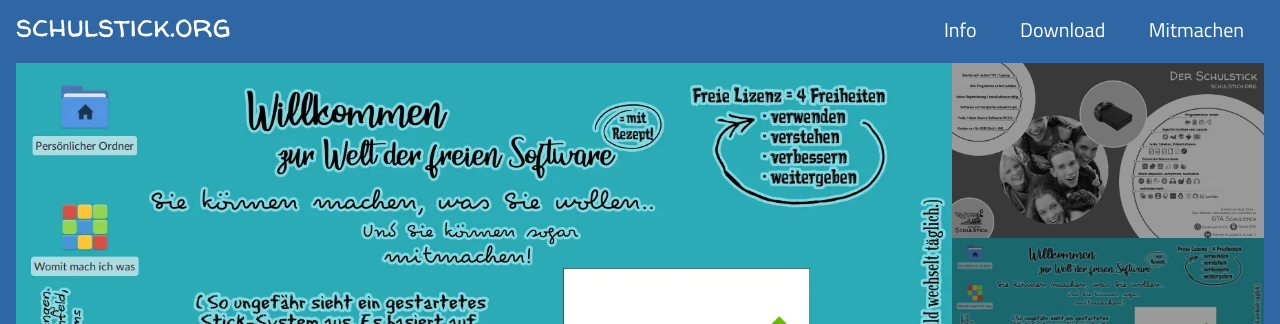
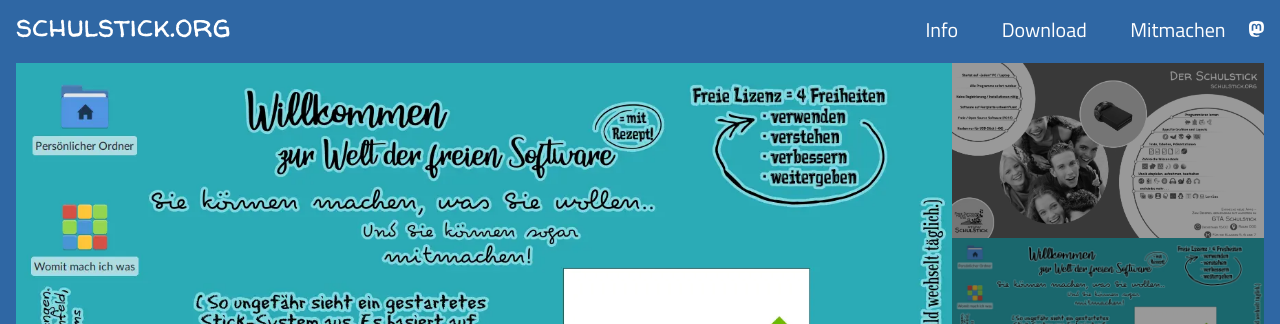
Before and after one commit to fsfw-dresden/schulstick-page, a Jekyll site: the page built from index.md, in a window 1280 px wide. Shown: the top 324 px of the page. Built offline with Jekyll 4.4.1, drawn with Linux system fonts in a browser that asks for light colours.

Commit message:
Add mastodon link

```diff
--- a/_includes/header.html
+++ b/_includes/header.html
@@ -7,6 +7,11 @@
             <a href="#der-freie-software-freies-wissen-schulstick" class="tab">Info</a>
             <a href="#download-und-bespielen-eines-usb-sticks" class="tab">Download</a>
             <a href="#verbesserungsvorschlge--freie-software-lebt-vom-mitmachen--" class="tab">Mitmachen</a>
+            <a rel="me" href="https://dresden.network/@schulstick">
+                <svg height="1em" version="1.1" viewBox="0 0 216.41 232.01" xmlns="http://www.w3.org/2000/svg">
+                     <path d="m107.87 0c-29.661 0.2425-58.193 3.4545-74.821 11.091 0 0-32.977 14.751-32.977 65.081 0 11.525-0.22401 25.305 0.14099 39.919 1.1975 49.22 9.0232 97.729 54.531 109.77 20.982 5.5537 38.998 6.7173 53.507 5.9198 26.311-1.4588 41.082-9.3896 41.082-9.3896l-0.86792-19.091s-18.803 5.9282-39.919 5.2057c-20.921-0.7175-43.008-2.2557-46.392-27.942-0.3125-2.2562-0.46875-4.6696-0.46875-7.2034 0 0 20.538 5.0203 46.566 6.2128 15.915 0.72999 30.839-0.93235 45.998-2.7411 29.07-3.4712 54.382-21.383 57.563-37.749 5.0125-25.781 4.5996-62.915 4.5996-62.915 0-50.33-32.975-65.081-32.975-65.081-16.626-7.6362-45.176-10.848-74.837-11.091h-0.72876zm-33.569 39.326c12.355 0 21.71 4.7487 27.896 14.247l6.015 10.082 6.015-10.082c6.185-9.4987 15.54-14.247 27.896-14.247 10.677 0 19.281 3.7536 25.851 11.076 6.3687 7.3225 9.5398 17.221 9.5398 29.676v60.941h-24.144v-59.15c0-12.469-5.246-18.798-15.74-18.798-11.602 0-17.417 7.5067-17.417 22.352v32.377h-24.001v-32.377c0-14.845-5.8163-22.352-17.419-22.352-10.494 0-15.74 6.3289-15.74 18.798v59.15h-24.144v-60.941c0-12.455 3.1716-22.353 9.5416-29.676 6.5687-7.3225 15.172-11.076 25.851-11.076z" fill="#fff"/>
+                </svg>
+            </a>
         </nav>
     </div>
 </div>
```
